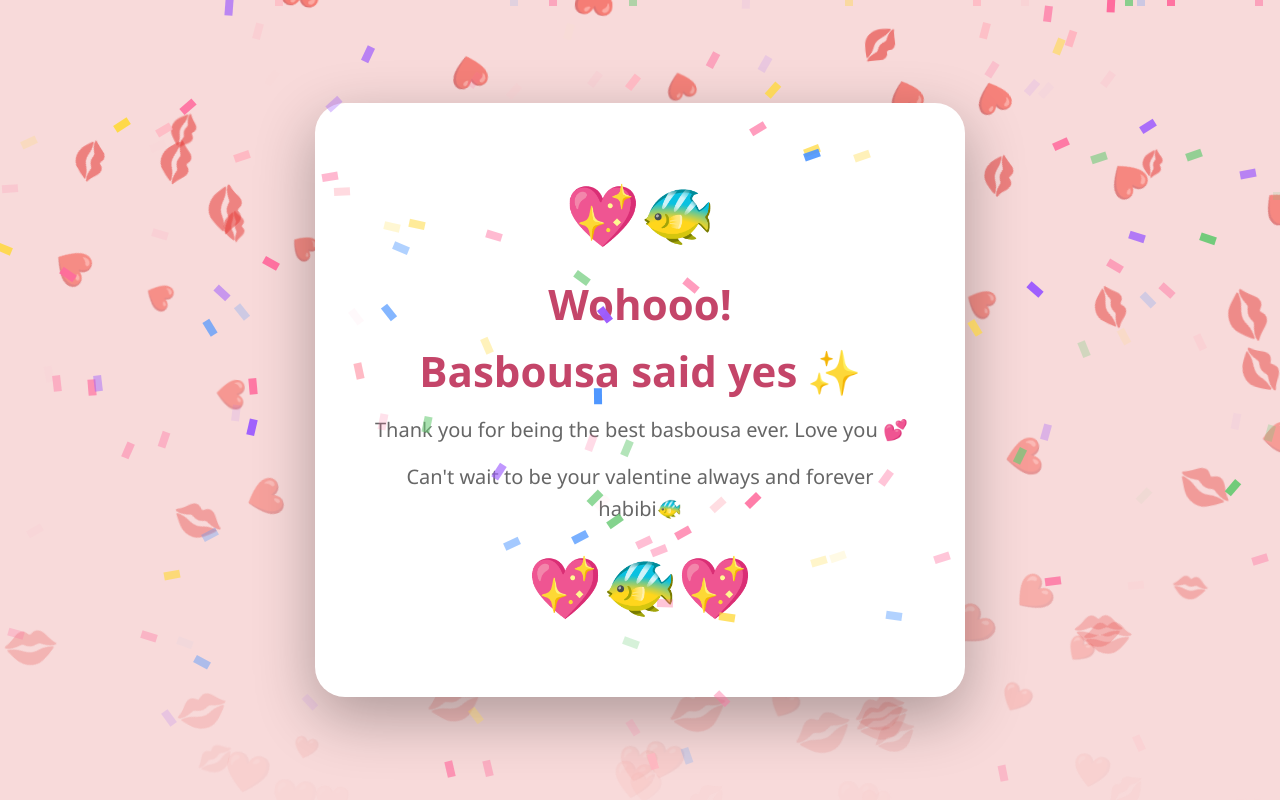
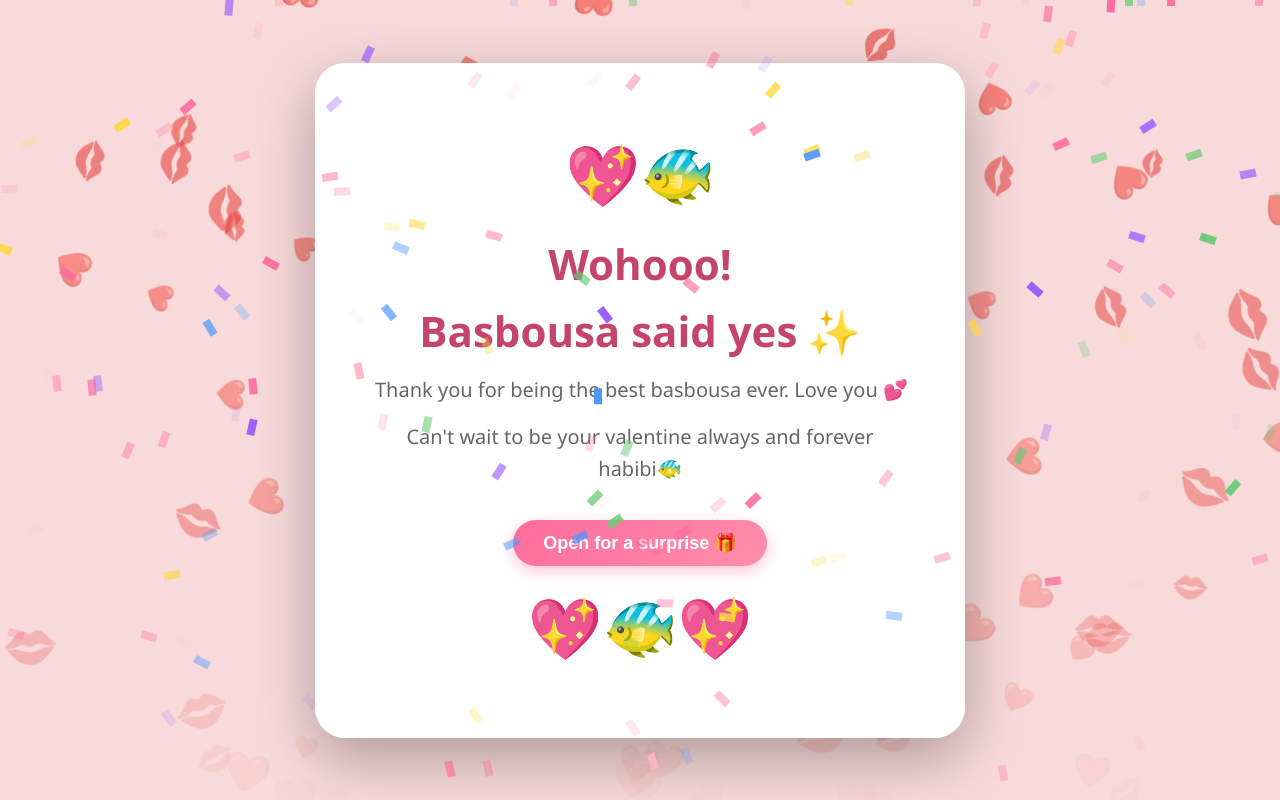
Before and after one commit to habibaghobashyy-ctrl/loventine, a plain HTML site: page index.html in a window 1280 px wide. Both pictures are taken after a click on the button "Yes! 💕". Drawn offline with Linux system fonts and the light colour scheme; a web font is replaced by a local one.

Commit message:
Add files via upload

```diff
--- a/index.html
+++ b/index.html
@@ -245,6 +245,26 @@
             <h2 style="white-space: nowrap;">Basbousa said yes <span class="sparkle">✨</span></h2>
             <p style="white-space: nowrap;">Thank you for being the best basbousa ever. Love you 💕</p>
             <p>Can't wait to be your valentine always and forever habibi🐠 </p>
+
+            <button id="surpriseBtn" style="
+                background: linear-gradient(135deg, #ff6b9d, #ff8fab);
+                color: white;
+                padding: 12px 30px;
+                font-size: 18px;
+                border: none;
+                border-radius: 50px;
+                cursor: pointer;
+                font-weight: 600;
+                margin-top: 20px;
+                box-shadow: 0 5px 15px rgba(255, 107, 157, 0.4);
+                transition: all 0.3s ease;
+                position: relative;
+            ">Open for a surprise 🎁</button>
+
+            <div id="photoReveal" style="display: none; margin-top: 20px; animation: fadeIn 0.8s ease-out;">
+                <img src="photo.png" alt="The Basbousa's" style="max-width: 100%; border-radius: 15px; box-shadow: 0 10px 30px rgba(0, 0, 0, 0.2);">
+            </div>
+
             <div class="celebration">💖🐠💖</div>
         </div>
     </div>
@@ -341,6 +361,34 @@
             e.preventDefault();
             moveNoButton();
         });
+
+        // Surprise button functionality
+        const surpriseBtn = document.getElementById('surpriseBtn');
+        const photoReveal = document.getElementById('photoReveal');
+
+        if (surpriseBtn) {
+            surpriseBtn.addEventListener('click', function() {
+                photoReveal.style.display = 'block';
+                surpriseBtn.style.display = 'none';
+
+                // Create extra confetti when surprise is revealed
+                for (let i = 0; i < 50; i++) {
+                    setTimeout(() => {
+                        createConfetti();
+                    }, i * 15);
+                }
+            });
+
+            surpriseBtn.addEventListener('mouseenter', function() {
+                this.style.transform = 'scale(1.05)';
+                this.style.boxShadow = '0 8px 25px rgba(255, 107, 157, 0.6)';
+            });
+
+            surpriseBtn.addEventListener('mouseleave', function() {
+                this.style.transform = 'scale(1)';
+                this.style.boxShadow = '0 5px 15px rgba(255, 107, 157, 0.4)';
+            });
+        }
     </script>
 </body>
 </html>
```
Also changed, not shown: photo.png (added).
